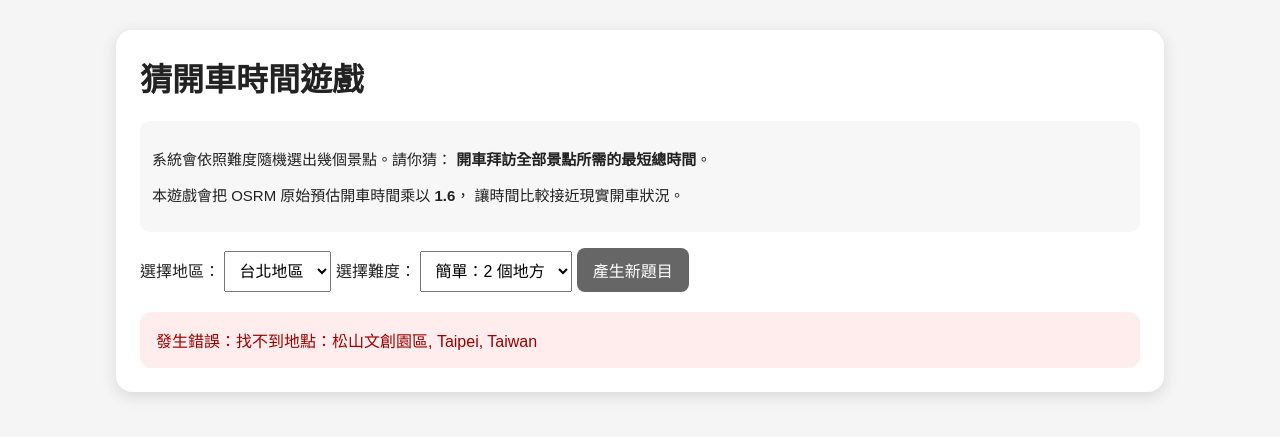
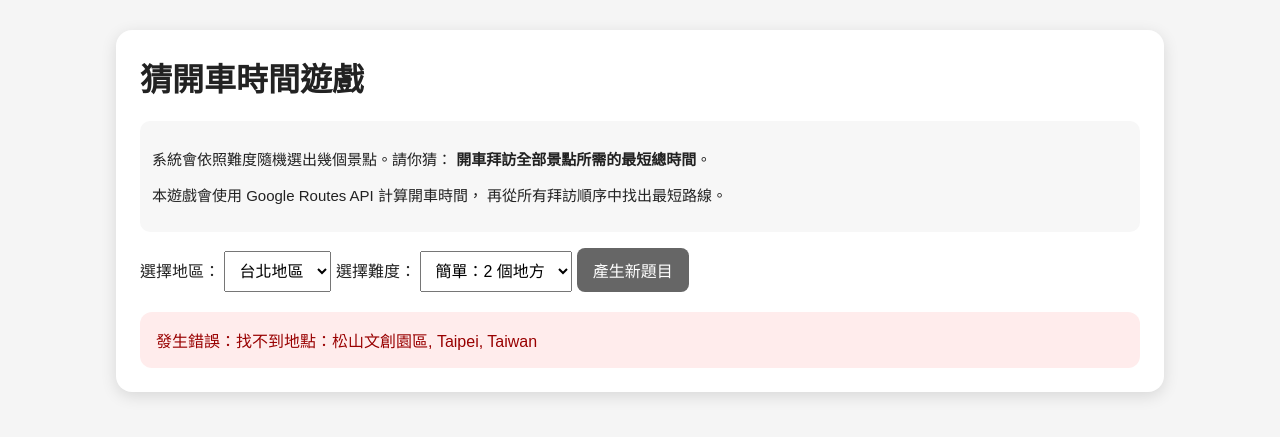
Before and after one commit to beckliao260-commits/-FinalProject, a Flask app: page / in a window 1280 px wide. Shown: the top 437 px of the page. Run offline with Flask 3, Linux system fonts and the light colour scheme; data that the repository does not hold is empty.

Commit message:
Use Google Routes API for driving routes

```diff
--- a/walking_time_web_game/app.py
+++ b/walking_time_web_game/app.py
@@ -1,3 +1,4 @@
+import os
 import random
 import time
 import itertools
@@ -27,13 +28,44 @@ DIFFICULTY_SETTINGS = {
 }
 
 
-# 把 OSRM 預估時間放大 1.6 倍，讓它比較接近現實開車時間
-TIME_MULTIPLIER = 1.6
+# Google Routes API 已經會回傳開車預估時間，所以不再額外放大。
+TIME_MULTIPLIER = 1.0
+
+GOOGLE_ROUTES_URL = "https://routes.googleapis.com/directions/v2:computeRoutes"
+GOOGLE_ROUTES_FIELD_MASK = (
+    "routes.duration,"
+    "routes.distanceMeters,"
+    "routes.polyline.encodedPolyline"
+)
 
 
 HEADERS = {
     "User-Agent": "driving-time-route-game/1.0"
 }
+
+
+def load_env_file():
+    """
+    讀取專案根目錄的 .env，方便本機 demo 放 API key。
+    已存在的環境變數不會被覆蓋。
+    """
+    env_path = os.path.join(os.path.dirname(os.path.dirname(__file__)), ".env")
+
+    if not os.path.exists(env_path):
+        return
+
+    with open(env_path, encoding="utf-8") as env_file:
+        for line in env_file:
+            line = line.strip()
+
+            if not line or line.startswith("#") or "=" not in line:
+                continue
+
+            key, value = line.split("=", 1)
+            os.environ.setdefault(key.strip(), value.strip().strip('"').strip("'"))
+
+
+load_env_file()
 
 
 def geocode(place_name):
@@ -63,6 +95,73 @@ def geocode(place_name):
     return [lat, lon]
 
 
+def decode_google_polyline(encoded_polyline):
+    """
+    把 Google encoded polyline 解碼成 GeoJSON LineString。
+    Folium 畫線需要 [lat, lon]，但為了沿用原本 make_map 的轉換流程，
+    這裡輸出 GeoJSON 格式的 [lon, lat]。
+    """
+    index = 0
+    lat = 0
+    lon = 0
+    coordinates = []
+
+    while index < len(encoded_polyline):
+        result = 0
+        shift = 0
+
+        while True:
+            value = ord(encoded_polyline[index]) - 63
+            index += 1
+            result |= (value & 0x1f) << shift
+            shift += 5
+
+            if value < 0x20:
+                break
+
+        lat += ~(result >> 1) if result & 1 else result >> 1
+
+        result = 0
+        shift = 0
+
+        while True:
+            value = ord(encoded_polyline[index]) - 63
+            index += 1
+            result |= (value & 0x1f) << shift
+            shift += 5
+
+            if value < 0x20:
+                break
+
+        lon += ~(result >> 1) if result & 1 else result >> 1
+        coordinates.append([lon / 100000, lat / 100000])
+
+    return {
+        "type": "LineString",
+        "coordinates": coordinates
+    }
+
+
+def coords_to_google_waypoint(coord):
+    lat, lon = coord
+
+    return {
+        "location": {
+            "latLng": {
+                "latitude": lat,
+                "longitude": lon
+            }
+        }
+    }
+
+
+def parse_google_duration(duration_text):
+    if not duration_text.endswith("s"):
+        raise ValueError(f"Google Routes API 回傳未知時間格式：{duration_text}")
+
+    return float(duration_text[:-1])
+
+
 def get_driving_route_for_order(coords_in_order):
     """
     給定一個拜訪順序，計算這個順序的開車總距離與總時間。
@@ -77,30 +176,52 @@ def get_driving_route_for_order(coords_in_order):
     回傳:
     distance_m, duration_s, geometry
     """
-    coord_text = ";".join(
-        f"{lon},{lat}" for lat, lon in coords_in_order
-    )
+    api_key = os.environ.get("GOOGLE_MAPS_API_KEY")
 
-    url = f"https://router.project-osrm.org/route/v1/driving/{coord_text}"
+    if not api_key:
+        raise ValueError("找不到 GOOGLE_MAPS_API_KEY，請先設定 Google Maps API key")
 
-    params = {
-        "overview": "full",
-        "geometries": "geojson"
+    body = {
+        "origin": coords_to_google_waypoint(coords_in_order[0]),
+        "destination": coords_to_google_waypoint(coords_in_order[-1]),
+        "travelMode": "DRIVE",
+        "routingPreference": "TRAFFIC_AWARE",
+        "computeAlternativeRoutes": False,
+        "polylineQuality": "OVERVIEW",
+        "languageCode": "zh-TW",
+        "units": "METRIC"
     }
 
-    response = requests.get(url, params=params, timeout=15)
+    if len(coords_in_order) > 2:
+        body["intermediates"] = [
+            coords_to_google_waypoint(coord)
+            for coord in coords_in_order[1:-1]
+        ]
+
+    headers = {
+        "Content-Type": "application/json",
+        "X-Goog-Api-Key": api_key,
+        "X-Goog-FieldMask": GOOGLE_ROUTES_FIELD_MASK
+    }
+
+    response = requests.post(
+        GOOGLE_ROUTES_URL,
+        json=body,
+        headers=headers,
+        timeout=15
+    )
     response.raise_for_status()
 
     data = response.json()
 
-    if data.get("code") != "Ok":
-        raise ValueError("OSRM 無法計算其中一種開車路線")
+    if not data.get("routes"):
+        raise ValueError("Google Routes API 無法計算其中一種開車路線")
 
     route = data["routes"][0]
 
-    distance_m = route["distance"]
-    duration_s = route["duration"]
-    geometry = route["geometry"]
+    distance_m = route["distanceMeters"]
+    duration_s = parse_google_duration(route["duration"])
+    geometry = decode_google_polyline(route["polyline"]["encodedPolyline"])
 
     return distance_m, duration_s, geometry
 
@@ -125,7 +246,11 @@ def find_shortest_route(places, coords):
     """
     n = len(places)
 
+    if not os.environ.get("GOOGLE_MAPS_API_KEY"):
+        raise ValueError("找不到 GOOGLE_MAPS_API_KEY，請先設定 Google Maps API key")
+
     best_result = None
+    last_error = None
 
     for order in itertools.permutations(range(n)):
         ordered_places = [places[i] for i in order]
@@ -135,7 +260,8 @@ def find_shortest_route(places, coords):
             distance_m, duration_s, geometry = get_driving_route_for_order(
                 ordered_coords
             )
-        except Exception:
+        except Exception as e:
+            last_error = e
             continue
 
         if best_result is None or duration_s < best_result["duration_s"]:
@@ -150,6 +276,9 @@ def find_shortest_route(places, coords):
             }
 
     if best_result is None:
+        if last_error:
+            raise ValueError(f"所有可能路線都無法計算：{last_error}")
+
         raise ValueError("所有可能路線都無法計算")
 
     return best_result
@@ -183,7 +312,7 @@ def make_map(places, coords, geometry=None, best_places=None):
     if geometry:
         coordinates = geometry["coordinates"]
 
-        # OSRM GeoJSON 是 [lon, lat]，Folium 要 [lat, lon]
+        # GeoJSON 是 [lon, lat]，Folium 要 [lat, lon]
         route_points = [[lat, lon] for lon, lat in coordinates]
 
         folium.PolyLine(
@@ -357,13 +486,13 @@ def index():
             score = max(0, round(100 - error_percent))
 
             if error_percent <= 10:
-                comment = "超準！"
+                comment = "接近100分！"
             elif error_percent <= 25:
-                comment = "不錯，很接近。"
+                comment = "再加油"
             elif error_percent <= 50:
-                comment = "還可以，但時間感有點偏。"
+                comment = "你看得懂地圖嗎？"
             else:
-                comment = "差很多，再練習路感！"
+                comment = "別玩了吧，好好念書吧。"
 
             result = {
                 "user_guess_min": user_guess_min,
--- a/walking_time_web_game/templates/index.html
+++ b/walking_time_web_game/templates/index.html
@@ -135,9 +135,8 @@
             </p>
 
             <p>
-                本遊戲會把 OSRM 原始預估開車時間乘以
-                <b>{{ time_multiplier }}</b>，
-                讓時間比較接近現實開車狀況。
+                本遊戲會使用 Google Routes API 計算開車時間，
+                再從所有拜訪順序中找出最短路線。
             </p>
         </div>
 
```
Also changed, not shown: 1 other file.
